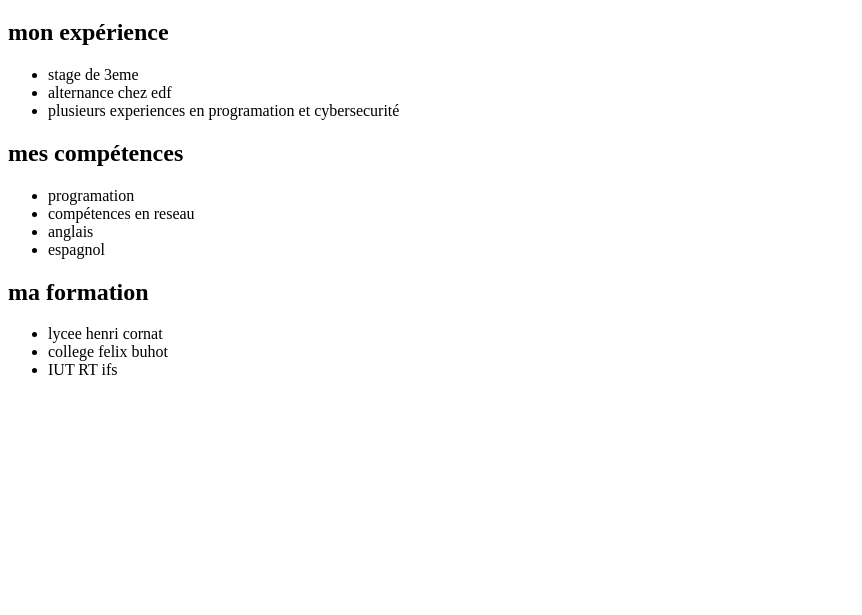
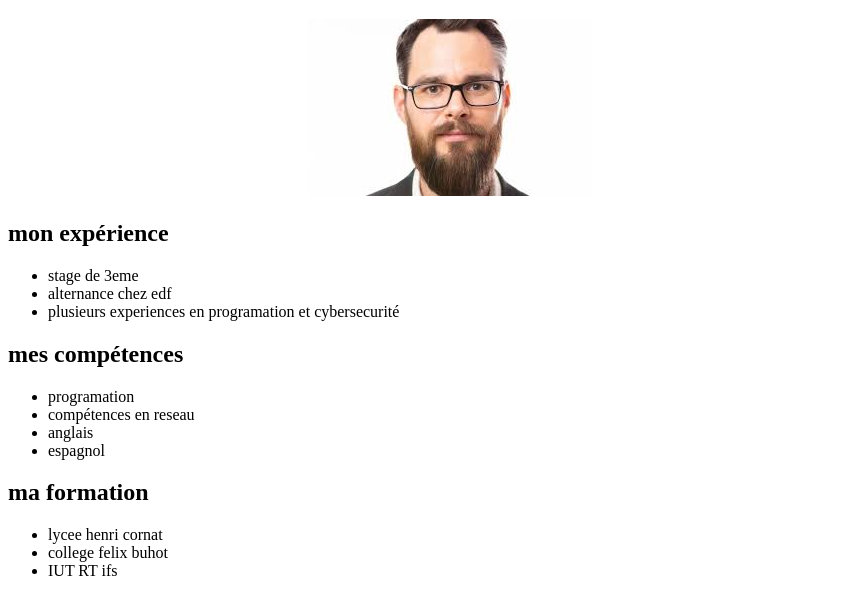
Before and after one commit to romainlepesteur/DemoR109, a plain HTML site: page index.html in a window 1280 px wide. Shown: the part 61-676 px from the top of the page, without its empty margins (0-862 px from the left). Drawn offline with Linux system fonts and the light colour scheme.

Commit message:
update CSS HTML

```diff
--- a/CSS/style.css
+++ b/CSS/style.css
@@ -1,3 +1,7 @@
 h1{
     text-align: center;
 }
+
+img{
+    margin-left: 300px;
+}
--- a/index.html
+++ b/index.html
@@ -9,6 +9,7 @@
 </head>
 <body>
     <h1>LEPESTEUR ROMAIN</h1>
+    <a href="photo.jpg"> <img src="photomini.jpg" alt="photo identitée"</img></a>
     <h2>mon expérience</h2>
     <ul>
         <li>stage de 3eme</li>
```
Also changed, not shown: photo.jpg (added), photomini.jpg (added).
